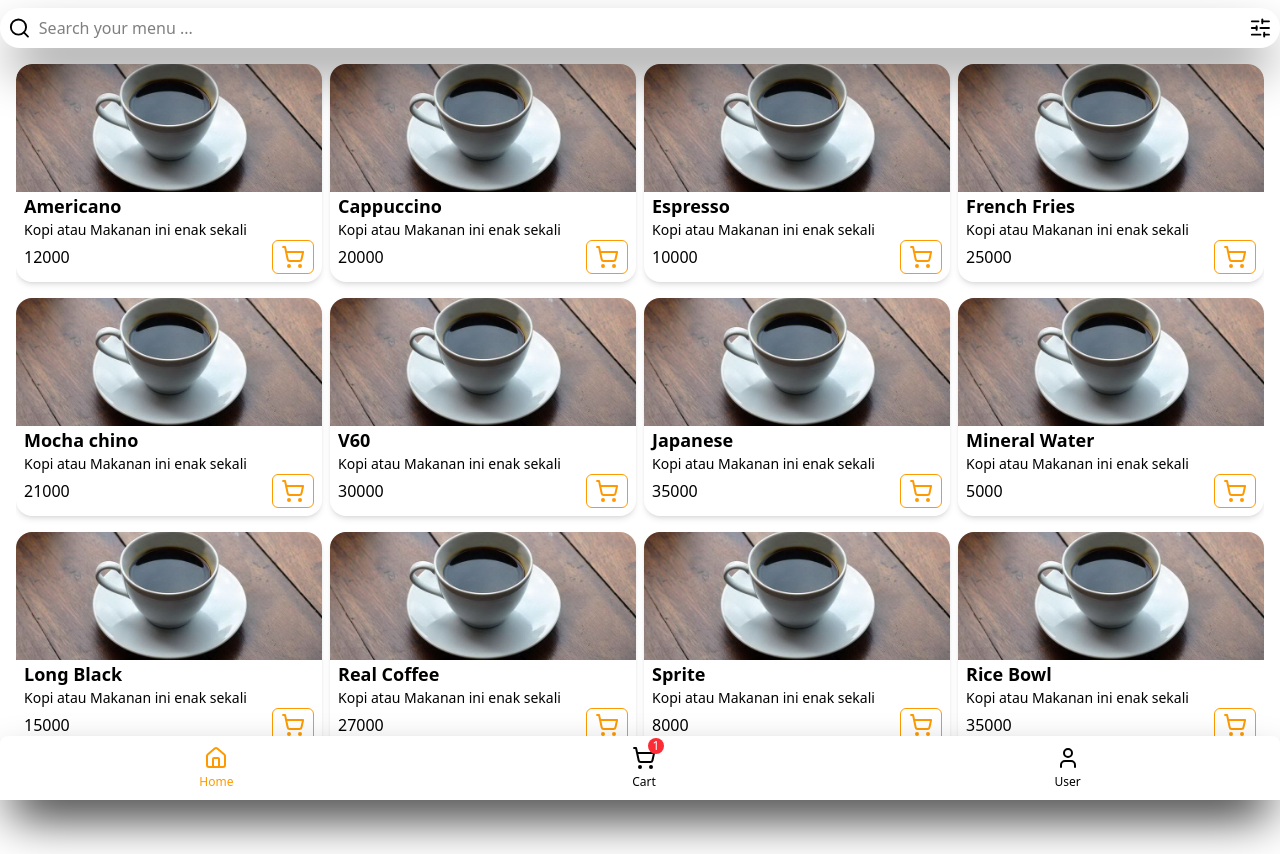
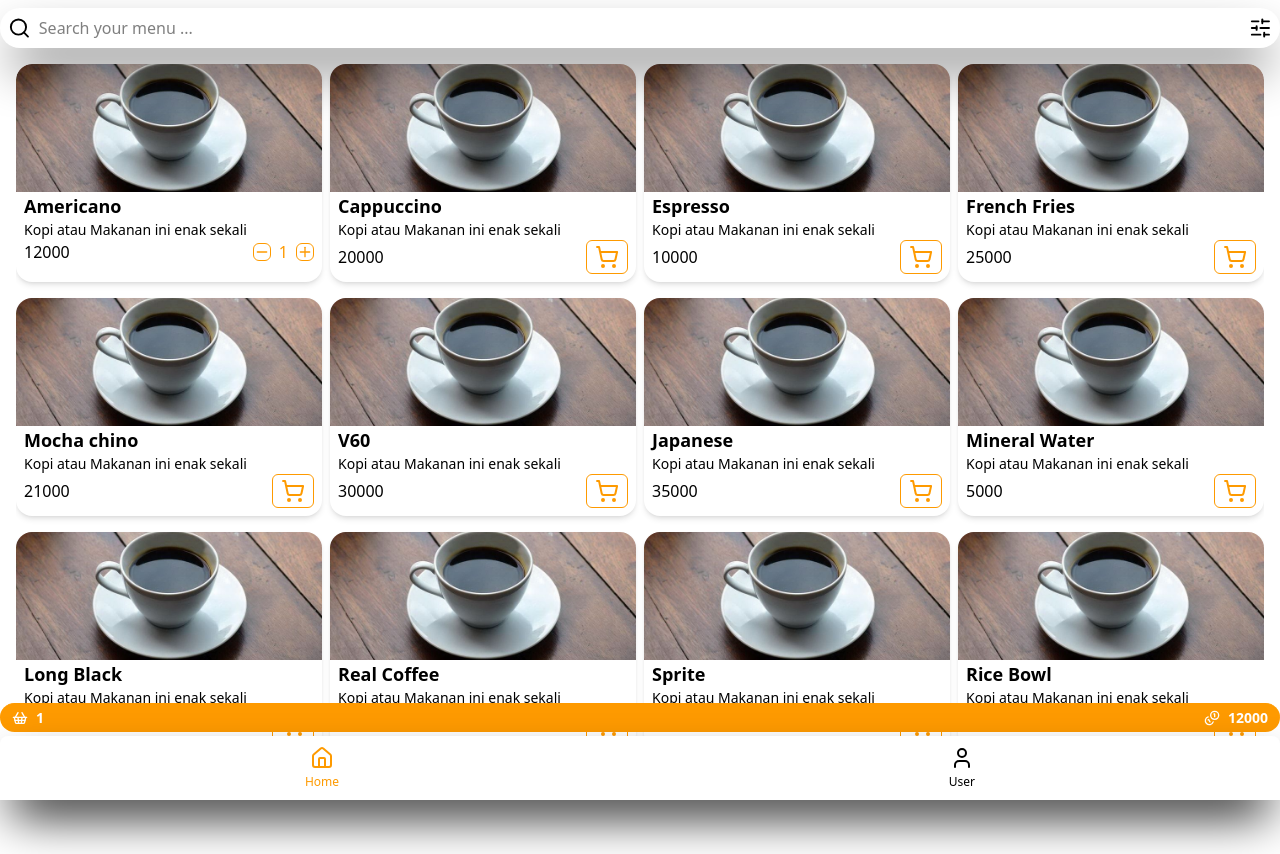
Before and after one commit to tim-gabut/mini-coffee, a React (Vite) app: page /user in a window 1280 px wide. Both pictures are taken after a click on the button 293 px from the left and 257 px from the top of the page. Built offline with nearby package versions, Linux system fonts and the light colour scheme.

Commit message:
FloatingCart.tsx

```diff
--- a/src/App.tsx
+++ b/src/App.tsx
@@ -2,8 +2,9 @@ import SearchBar from "./app/SearchBar.tsx";
 import Menu, {type MenuItem} from "./app/Menu.tsx";
 import BottomNav from "./app/BottomNav.tsx";
 import {useEffect, useState} from "react";
+import FloatingCart from "./app/FloatingCart.tsx";
 
-interface CartItem {
+export interface CartItem {
     id: number;
     menuName: string;
     price: number;
@@ -20,7 +21,7 @@ export default function App() {
             setCart(prev =>
                 prev.map(item =>
                     item.id === itemMenu.id
-                        ? { ...item, qty: item.qty + 1 }
+                        ? {...item, qty: item.qty + 1}
                         : item
                 )
             );
@@ -35,7 +36,28 @@ export default function App() {
 
         }
     }
+
+    const handleRemoveFromCart = (itemMenu: MenuItem) => {
+        const isFoundItem = cart.find(item => item.id === itemMenu.id);
+        if (isFoundItem) {
+            setCart(prev =>
+                prev.map(item =>
+                    item.id === itemMenu.id
+                        ? {...item, qty: item.qty - 1}
+                        : item
+                )
+            );
+        } else {
+            const updateCart = cart.filter(item => item.id !== itemMenu.id);
+            setCart(updateCart);
+
+        }
+    }
     const totalQtyGlobal = cart.reduce((total, item) => total + item.qty, 0);
+    const totalPriceGlobal = cart.reduce((total, item) => {
+        const sub = item.price * item.qty;
+        return sub + total;
+    }, 0);
     useEffect(() => {
         console.log("Cart Updated:", cart);
         console.log("Total Qty:", totalQtyGlobal);
@@ -43,8 +65,19 @@ export default function App() {
     return (
         <>
             <SearchBar/>
-            <Menu funcAddItem={handleAddToCart}/>
-            <BottomNav totalItems={totalQtyGlobal}/>
+            <Menu funcAddItem={handleAddToCart}
+                  cart={cart}
+                  removeFromCart={handleRemoveFromCart}
+            />
+            {
+                totalQtyGlobal > 0 && (
+                    <FloatingCart totalItems={totalQtyGlobal}
+
+                                  totalPriceGlobal={totalPriceGlobal}/>
+                )
+            }
+
+            <BottomNav/>
         </>
     )
 }
--- a/src/app/BottomNav.tsx
+++ b/src/app/BottomNav.tsx
@@ -1,6 +1,7 @@
-import {Home, ShoppingCart, User} from "lucide-react";
+import {Home, User} from "lucide-react";
 import {Link} from "react-router-dom"
 import {useState} from "react";
+import * as React from "react";
 
 interface MenuItem {
     id:number;
@@ -8,25 +9,53 @@ interface MenuItem {
     icon: React.ReactNode;
     path: string;
 }
-
-interface PropsItem{
-    totalItems : number;
-}
-
+//
+// interface PropsItem{
+//     totalItems : number;
+// }
+//
 const menuBottomNav: MenuItem[] = [
     {id:1,name: "Home", icon: <Home/>, path: "/"},
-    {id:2, name: "Cart", icon: <ShoppingCart/>, path: "/cart"},
+    // {id:2, name: "Cart", icon: <ShoppingCart/>, path: "/cart"},
     {id:3, name: "User", icon: <User/>, path: "/user"}
 ]
-export default function BottomNav({totalItems}: PropsItem) {
+export default function BottomNav() {
 
     const [isActive, setIsActive] = useState("Home");
 
 
     return (
+        // <div className="fixed bg-white w-full shadow-2xl z-50 bottom-0
+        // left-0
+        // shadow-black rounded-t-lg">
+        //
+        //     <div className="flex justify-around items-center h-16">
+        //         {
+        //             menuBottomNav.map((item: MenuItem) => (
+        //                 <Link
+        //                     key={item.id}
+        //                     to={item.path}
+        //                     onClick={() => setIsActive(item.name)}
+        //                     className={`flex flex-col text-xs gap-1
+        //             ${item.name === isActive ? "text-amber-500" : "text-grey-400"}
+        //             items-center transition-colors duration-100 relative`}
+        //                 >
+        //                     {item.icon}
+        //                     {(item.name === "Cart" && totalItems > 0) && (
+        //                         <span className="absolute -top-2 -right-2 text-white bg-red-500 text-xs rounded-full w-4 h-4 flex items-center justify-center">
+        //                             {totalItems}
+        //                         </span>
+        //                     ) }
+        //                     {item.name}
+        //                 </Link>
+        //             ))
+        //         }
+        //     </div>
+        // </div>
         <div className="fixed bg-white w-full shadow-2xl z-50 bottom-0
         left-0
         shadow-black rounded-t-lg">
+
             <div className="flex justify-around items-center h-16">
                 {
                     menuBottomNav.map((item: MenuItem) => (
@@ -39,11 +68,6 @@ export default function BottomNav({totalItems}: PropsItem) {
                     items-center transition-colors duration-100 relative`}
                         >
                             {item.icon}
-                            {(item.name === "Cart" && totalItems > 0) && (
-                                <span className="absolute -top-2 -right-2 text-white bg-red-500 text-xs rounded-full w-4 h-4 flex items-center justify-center">
-                                    {totalItems}
-                                </span>
-                            ) }
                             {item.name}
                         </Link>
                     ))
--- /dev/null
+++ b/src/app/FloatingCart.tsx
@@ -0,0 +1,25 @@
+import {Coins, ShoppingBasket} from "lucide-react";
+
+interface PropsFloatingCart {
+    totalItems: number;
+    totalPriceGlobal: number;
+}
+
+export default function FloatingCart({totalItems, totalPriceGlobal}: PropsFloatingCart) {
+
+    return (
+        <div className="fixed bottom-17 left-0 w-full bg-amber-500 p-1
+        shadow-black z-40
+        flex justify-between items-center border-t rounded-4xl border-amber-500 transition-all active:scale-90 ">
+            <div className="flex items-center">
+                <ShoppingBasket size={16} className="mx-2 text-white "/>
+                <span className="text-white font-semibold text-sm gap-2">{totalItems}</span>
+            </div>
+           <div className="flex items-center">
+               <Coins size={16} className="text-white "/>
+               <span className="text-white font-semibold text-sm gap-2 px-2"> {totalPriceGlobal}</span>
+           </div>
+
+        </div>
+    )
+}
--- a/src/app/Menu.tsx
+++ b/src/app/Menu.tsx
@@ -1,8 +1,7 @@
 import '../index.css';
 import images from '../assets/Americano.jpg';
-import {ShoppingCart} from "lucide-react";
-
-// import {useState} from "react";
+import {Minus, Plus, ShoppingCart} from "lucide-react";
+import type {CartItem} from "../App.tsx";
 
 export interface MenuItem {
     id: number;
@@ -13,33 +12,38 @@ export interface MenuItem {
 }
 
 const menus: MenuItem[] = [
-    {id:1,menuName: "Americano", price: 12000, image: images, description: "Kopi atau Makanan ini enak sekali"},
-    {id:2,menuName: "Cappuccino", price: 20000, image: images, description: "Kopi atau Makanan ini enak sekali"},
-    {id:3,menuName: "Espresso", price: 10000, image: images, description: "Kopi atau Makanan ini enak sekali"},
-    {id:4,menuName: "French Fries", price: 25000, image: images, description: "Kopi atau Makanan ini enak sekali"},
-    {id:5,menuName: "Mocha chino", price: 21000, image: images, description: "Kopi atau Makanan ini enak sekali"},
-    {id:6,menuName: "V60", price: 30000, image: images, description: "Kopi atau Makanan ini enak sekali"},
-    {id:7,menuName: "Japanese", price: 35000, image: images, description: "Kopi atau Makanan ini enak sekali"},
-    {id:8,menuName: "Mineral Water", price: 5000, image: images, description: "Kopi atau Makanan ini enak sekali"},
-    {id:9,menuName: "Long Black", price: 15000, image: images, description: "Kopi atau Makanan ini enak sekali"},
-    {id:10,menuName: "Real Coffee", price: 27000, image: images, description: "Kopi atau Makanan ini enak sekali"},
-    {id:11,menuName: "Sprite", price: 8000, image: images, description: "Kopi atau Makanan ini enak sekali"},
-    {id:12,menuName: "Rice Bowl", price: 35000, image: images, description: "Kopi atau Makanan ini enak sekali"}
+    {id: 1, menuName: "Americano", price: 12000, image: images, description: "Kopi atau Makanan ini enak sekali"},
+    {id: 2, menuName: "Cappuccino", price: 20000, image: images, description: "Kopi atau Makanan ini enak sekali"},
+    {id: 3, menuName: "Espresso", price: 10000, image: images, description: "Kopi atau Makanan ini enak sekali"},
+    {id: 4, menuName: "French Fries", price: 25000, image: images, description: "Kopi atau Makanan ini enak sekali"},
+    {id: 5, menuName: "Mocha chino", price: 21000, image: images, description: "Kopi atau Makanan ini enak sekali"},
+    {id: 6, menuName: "V60", price: 30000, image: images, description: "Kopi atau Makanan ini enak sekali"},
+    {id: 7, menuName: "Japanese", price: 35000, image: images, description: "Kopi atau Makanan ini enak sekali"},
+    {id: 8, menuName: "Mineral Water", price: 5000, image: images, description: "Kopi atau Makanan ini enak sekali"},
+    {id: 9, menuName: "Long Black", price: 15000, image: images, description: "Kopi atau Makanan ini enak sekali"},
+    {id: 10, menuName: "Real Coffee", price: 27000, image: images, description: "Kopi atau Makanan ini enak sekali"},
+    {id: 11, menuName: "Sprite", price: 8000, image: images, description: "Kopi atau Makanan ini enak sekali"},
+    {id: 12, menuName: "Rice Bowl", price: 35000, image: images, description: "Kopi atau Makanan ini enak sekali"}
 
 ]
 
 interface MenuProps {
     funcAddItem: (item: MenuItem) => void;
+    cart: CartItem[];
+    removeFromCart:(item: MenuItem)=> void;
 }
 
-export default function Menu({funcAddItem}: MenuProps) {
+export default function Menu({funcAddItem, cart,removeFromCart}: MenuProps) {
 
     return (
         <div className="pt-16 pb-24 px-4 ">
             <div className="rounded-2xl overflow-hidden
             grid grid-cols-2 lg:grid-cols-4 gap-2">
                 {
-                    menus.map((menu: MenuItem, index) => (
+                    menus.map((menu: MenuItem, index) => {
+                        const itemInCart = cart.find(item => item.id === menu.id);
+                        const quantity = itemInCart ? itemInCart.qty : 0;
+                        return (
                             <div key={index} className="bg-white shadow-md rounded-2xl overflow-hidden mb-2
                         transition:all hover:scale-98">
                                 <img src={menu.image} alt="" className="w-full h-32 object-cover"/>
@@ -48,19 +52,49 @@ export default function Menu({funcAddItem}: MenuProps) {
                                     <p className="text-sm pl-2">{menu.description}</p>
                                     <div className="flex justify-around justify-items-center mx-2 mb-2">
                                         <p className="flex flex-auto items-center">{menu.price}</p>
+                                        {
+                                            (quantity === 0) ? (
                                                 <button
                                                     onClick={() => funcAddItem(menu)}
-                                        className=" text-amber-500 flex justify-center items-center
+                                                    className="text-amber-500 flex justify-center items-center
                                      border-amber-500 border rounded-md px-2 py-1
                                      transition-all hover:opacity-70 active:scale-90 active:bg-amber-600
                                      "
                                                 >
                                                     <ShoppingCart/>
                                                 </button>
+                                            ) : (
+                                                <div
+                                                    className=" flex items-center gap-x-2 text-amber-500 border-amber-500">
+                                                    <button
+                                                        onClick={() => removeFromCart(menu)}
+                                                        className="
+                                                         flex justify-center items-center border rounded-md
+                                     transition-all hover:opacity-70 active:scale-90 active:bg-amber-600"
+                                                    >
+                                                        <Minus size={16}/>
+                                                    </button>
+                                                    <span
+                                                        className="flex justify-center items-center text-amber-500">{quantity}</span>
+                                                    <button
+                                                        onClick={() => funcAddItem(menu)}
+                                                        className="flex justify-center items-center
+                                    border rounded-md
+                                     transition-all hover:opacity-70 active:scale-90 active:bg-amber-600"
+
+                                                    >
+                                                        <Plus size={16}/>
+                                                    </button>
+                                                </div>
+                                            )
+                                        }
+
                                     </div>
                                 </div>
                             </div>
-                    ))
+                        )
+
+                    })
                 }
             </div>
         </div>
```
Lines whose indentation alone changed are shown as unchanged.
